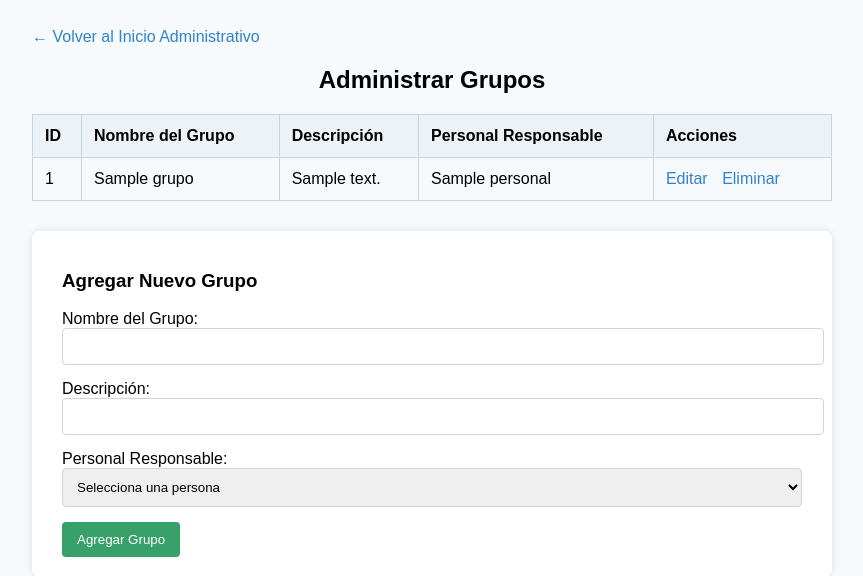
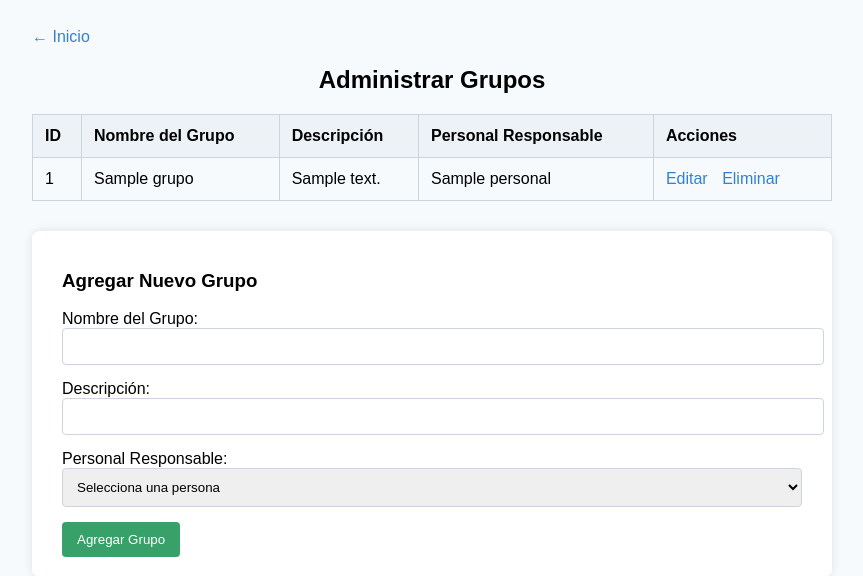
Before and after one commit to gamesick/TotCloud, a PHP site: page /AdministrarGrupos.php in a window 1280 px wide. Shown: the top 576 px of the page, without its empty margins (208-1071 px from the left). Run offline with PHP 8.4, Linux system fonts and the light colour scheme; tables that the repository leaves empty hold one stand-in row (values such as "Sample post").

Commit message:
arreglar volver a inicio admin

```diff
--- a/TotCloud/AdministrarGrupos.php
+++ b/TotCloud/AdministrarGrupos.php
@@ -207,7 +207,7 @@
 </head>
 <body>
     <div class="container">
-        <a href="homeadmin.php" class="back-link">← Volver al Inicio Administrativo</a>
+        <a href="homeAdmin.php" class="back-link">← Inicio </a>
         <h2>Administrar Grupos</h2>
 
         <?php if ($error): ?>
--- a/TotCloud/AsignarGrupos.php
+++ b/TotCloud/AsignarGrupos.php
@@ -190,7 +190,7 @@
 </head>
 <body>
     <div class="container">
-        <a href="homeadmin.php" class="back-link">← Volver al Inicio Administrativo</a>
+        <a href="homeAdmin.php" class="back-link">← Inicio</a>
         <h2>Asignar Usuarios a Grupos</h2>
 
         <?php if ($error): ?>
--- a/TotCloud/AsignarPrivilegios.php
+++ b/TotCloud/AsignarPrivilegios.php
@@ -172,7 +172,7 @@
 </head>
 <body>
     <div class="container">
-        <a href="homeadmin.php" class="back-link">← Volver al Inicio Administrativo</a>
+        <a href="homeAdmin.php" class="back-link">← Inicio</a>
         <h2>Asignar Privilegios a Grupos</h2>
 
         <?php if ($error): ?>
```
